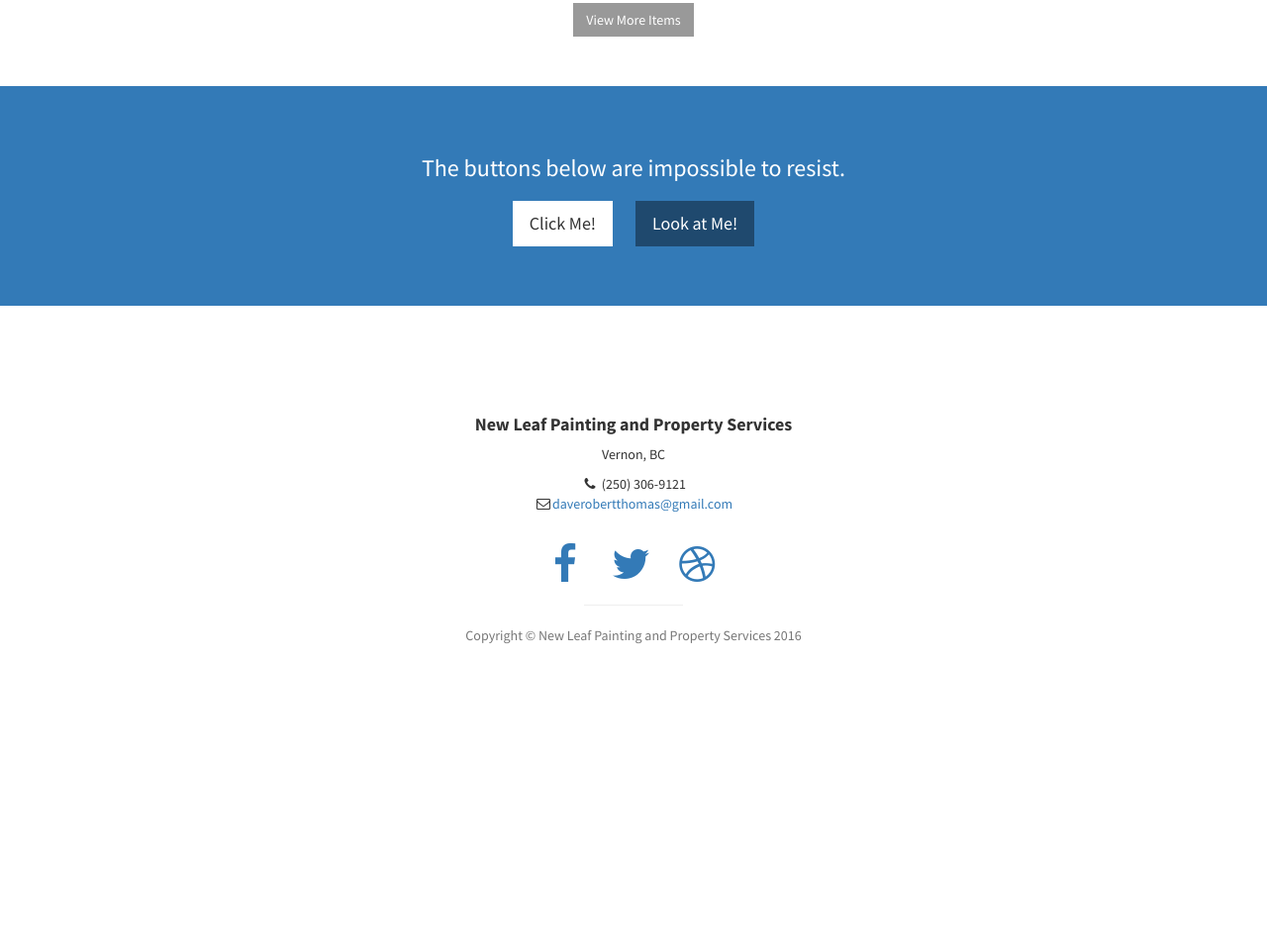
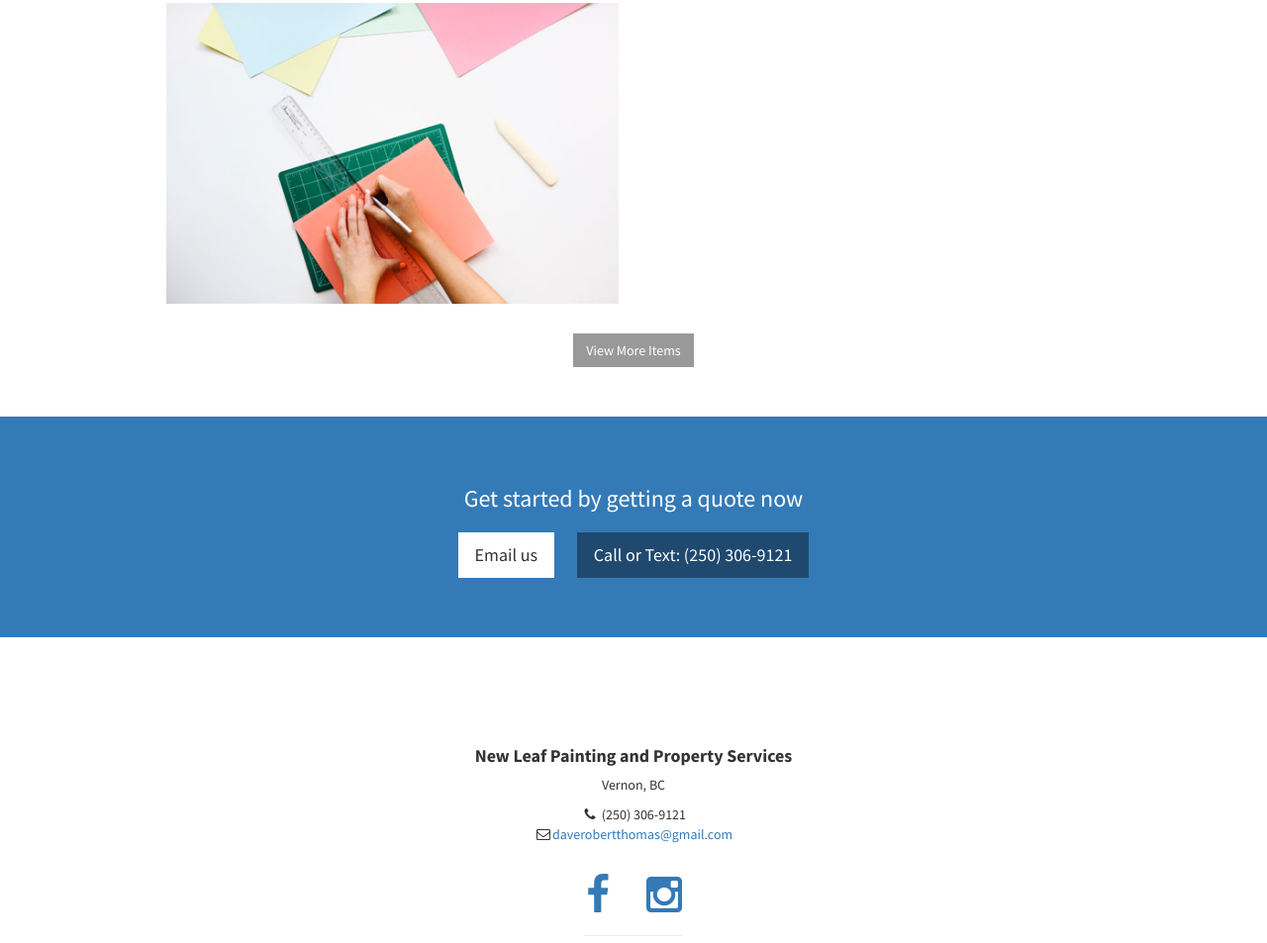
Before and after one commit to mijustin/newleaf, a plain HTML site: page index.html in a window 1280 px wide. Shown: the part 2703-3656 px from the top of the page at 99% size. Before the commit the page ends 3465 px from the top, so only its background shows below. Drawn offline with Linux system fonts and the light colour scheme.

Commit message:
Final updates for Mon Nov 14

```diff
--- a/index.html
+++ b/index.html
@@ -121,7 +121,7 @@
                             <div class="service-item">
                                 <span class="fa-stack fa-4x">
                                 <i class="fa fa-circle fa-stack-2x"></i>
-                                <i class="fa fa-industry fa-stack-1x text-primary"></i>
+                                <i class="fa fa-building fa-stack-1x text-primary"></i>
                             </span>
                                 <h4>
                                     <strong>Commercial</strong>
@@ -171,7 +171,7 @@
                         <div class="col-md-6">
                             <div class="portfolio-item">
                                 <a href="#">
-                                    <img class="img-portfolio img-responsive" src="img/head.jpg">
+                                    <img class="img-portfolio img-responsive" src="img/header.jpg">
                                 </a>
                             </div>
                         </div>
@@ -212,9 +212,9 @@
         <div class="container">
             <div class="row">
                 <div class="col-lg-12 text-center">
-                    <h3>The buttons below are impossible to resist.</h3>
-                    <a href="#" class="btn btn-lg btn-light">Click Me!</a>
-                    <a href="#" class="btn btn-lg btn-dark">Look at Me!</a>
+                    <h3>Get started by getting  a quote now</h3>
+                    <a href="mailto:daverobertthomas@gmail.com" class="btn btn-lg btn-light">Email us</a>
+                    <a href="#" class="btn btn-lg btn-dark">Call or Text: (250) 306-9121</a>
                 </div>
             </div>
         </div>
@@ -238,10 +238,7 @@
                             <a href="#"><i class="fa fa-facebook fa-fw fa-3x"></i></a>
                         </li>
                         <li>
-                            <a href="#"><i class="fa fa-twitter fa-fw fa-3x"></i></a>
-                        </li>
-                        <li>
-                            <a href="#"><i class="fa fa-dribbble fa-fw fa-3x"></i></a>
+                            <a href="#"><i class="fa fa-instagram fa-fw fa-3x"></i></a>
                         </li>
                     </ul>
                     <hr class="small">
```
